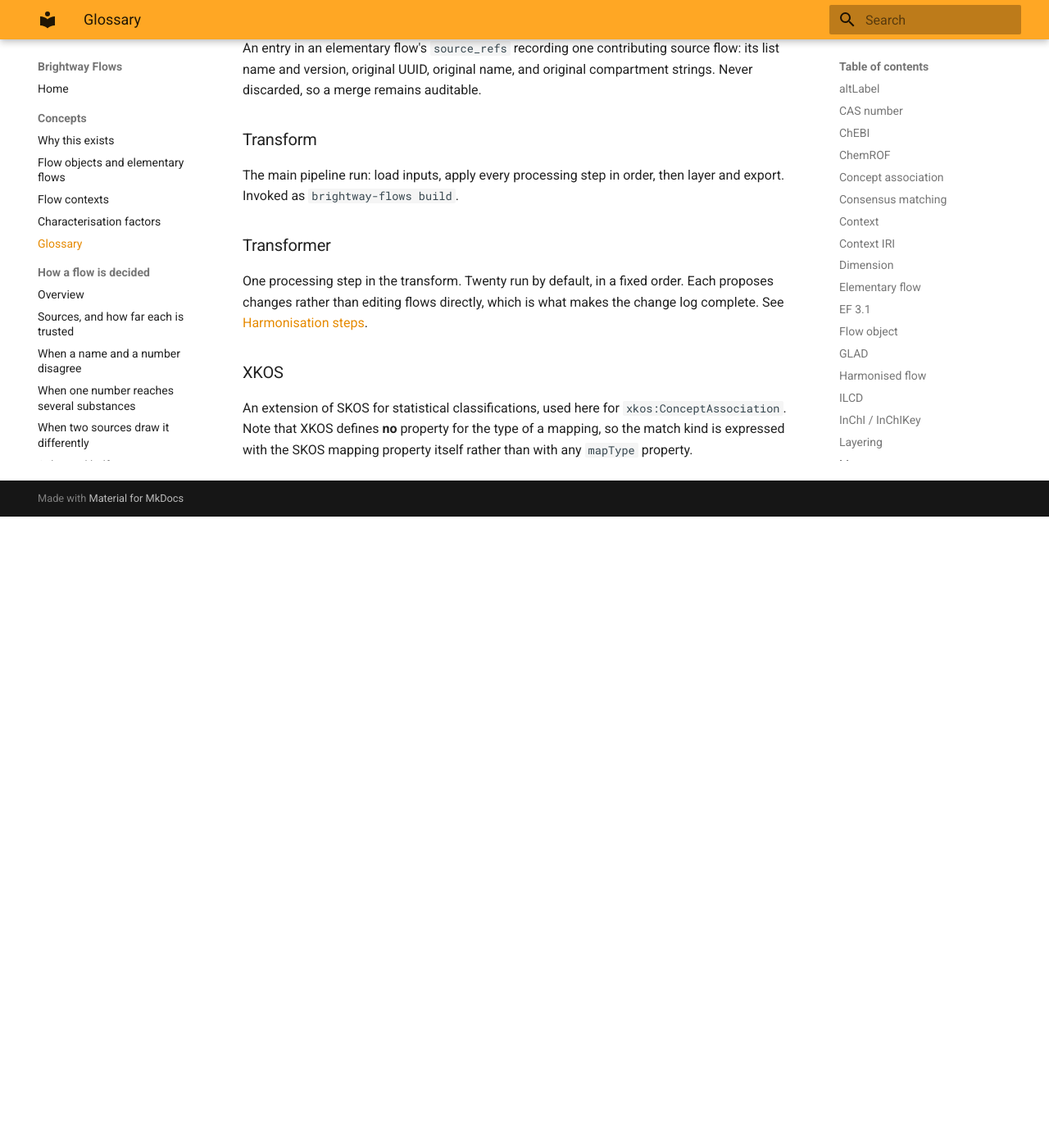
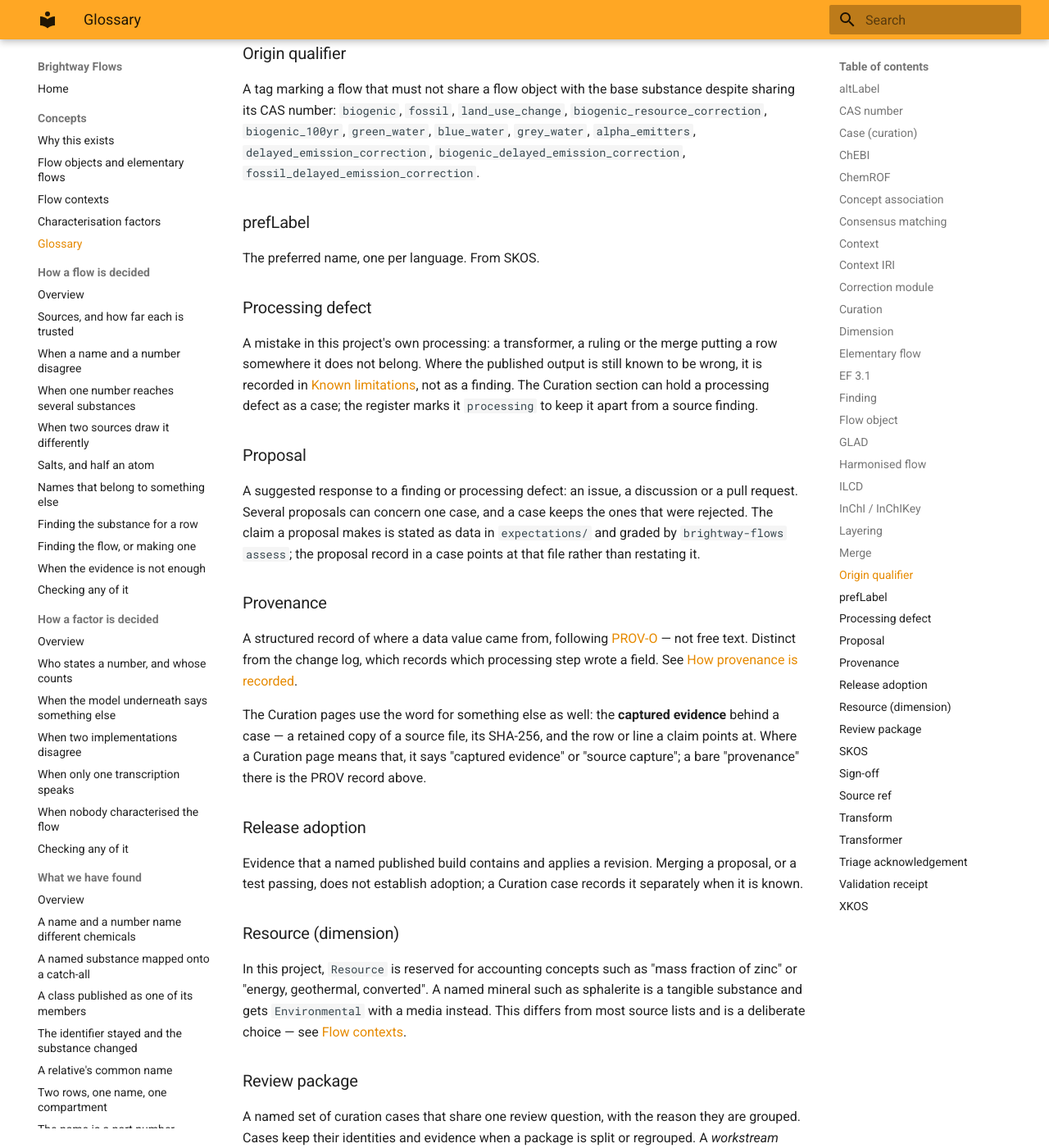
Before and after one commit to brightway-labs/brightway-flows, an MkDocs documentation site: the page built from docs/concepts/glossary.md, in a window 1280 px wide and 1400 px high, scrolled down 4101 px. Shown: the whole window at 82% size. Built offline with MkDocs 1.6.1 and Material for MkDocs 9.7.7, drawn with Linux system fonts in a browser that asks for light colours; before the commit the page ends 4731 px from its top, so only the background shows below that; some of the changed text lies outside the part shown.

Commit message:
Fold CONTEXT.md into the glossary and give finding, curation and provenance one meaning each
The root CONTEXT.md was a second glossary. Its terms now live in
docs/concepts/glossary.md, reconciled with the pages that already define
the words: a finding is an error in the source data, as findings/index.md
says, and a mistake in this project's own processing is a processing
defect; curation names both the shortlists in curation/ and the review
application's section, and the entry says which is which; provenance is a
PROV record, and the Curation pages say "captured evidence" where they
mean a retained file and its hash.

The findings overview links to the Curation guide page rather than to the
web application, so the link resolves on the mkdocs site. The Curation
guide links its baddeleyite example and the proposal its Bq/kBq example to
the findings pages they come from, says that proposals state their claim
in expectations/ for brightway-flows assess, and the eight-source page
agrees with findings/index.md about GLAD's workbook instead of correcting
it. The Checks lede keeps the sentence that two of its five checks detect
a false merge.

Co-Authored-By: Claude Fable 5.1 <noreply@anthropic.com>
Claude-Session: https://claude.ai/code/session_01WRYB68VmmBLU5vA9aGNGtA

```diff
--- a/docs/concepts/glossary.md
+++ b/docs/concepts/glossary.md
@@ -18,6 +18,16 @@ CAS Registry Number. Widely used but **not** a unique key for substance
 identity in this project's sense: one CAS may be listed by several database
 records, and database records occasionally claim a CAS belonging to a different
 substance. See [How a flow is decided](../deciding/index.md).
+
+### Case (curation)
+
+One record in the Curation section of the review application connecting a
+[finding](#finding) or a [processing defect](#processing-defect) to its
+proposals, the correction modules that could answer it, and its validation and
+review history. A case keeps rejected proposals and withdrawn conclusions. A
+*finding-class record* is a case that indexes one page of
+[What we have found](../findings/index.md); it is not itself a correction
+awaiting implementation.
 
 ### ChEBI
 
@@ -72,6 +82,26 @@ the display strings, is the authoritative form.** Contexts should always be
 resolved from the IRI; reconstructing one by parsing display strings loses
 information, because `Unknown` values are omitted from the display form.
 
+### Correction module
+
+Existing executable code — a transformer, a ruling with its data file, a
+reader of reference data — that applies one defined change, named from a case
+so that a reviewer can find the code behind a proposal. The term adds nothing
+to the code: the module is whatever `domain/rulings.py` or the transformer
+chain already registers. One module can answer several cases, and a case can
+need several modules.
+
+### Curation
+
+Two things, which should not be confused. In the code, `curation/` holds
+**shortlists**: candidate rows a person has yet to rule on. Nothing in a build
+may import it, because a shortlist decides nothing (AGENTS.md rule 15). In the
+review application, **Curation** is the section that connects cases, review
+packages and correction modules; it reads the versioned register at
+`docs/curation/register.json` and the ruling and transformer registries, and
+it changes neither. The page [From findings to reviewed
+corrections](../curation/index.md) describes that section.
+
 ### Dimension
 
 The top level of the context taxonomy: `Environmental`, `Resource`,
@@ -89,6 +119,15 @@ references. See [Flow objects and elementary flows](two-layers.md).
 
 The European Commission's Environmental Footprint reference flow list, version
 3.1, distributed in ILCD format. The base input for this project.
+
+### Finding
+
+An error found **in the source data** — in EF 3.1, ecoinvent, BAFU, the
+SimaPro-era method files, or the correspondence tables between them — with the
+evidence for the judgement, as recorded in [What we have
+found](../findings/index.md). A mistake this project made in its own processing
+is not a finding; it is a [processing defect](#processing-defect). The
+Curation section tracks both kinds of record, under those two names.
 
 ### Flow object
 
@@ -149,11 +188,41 @@ despite sharing its CAS number: `biogenic`, `fossil`, `land_use_change`,
 
 The preferred name, one per language. From SKOS.
 
+### Processing defect
+
+A mistake in this project's own processing: a transformer, a ruling or the merge
+putting a row somewhere it does not belong. Where the published output is still
+known to be wrong, it is recorded in [Known
+limitations](../reference/limitations.md), not as a finding. The Curation
+section can hold a processing defect as a case; the register marks it
+`processing` to keep it apart from a source finding.
+
+### Proposal
+
+A suggested response to a finding or processing defect: an issue, a discussion
+or a pull request. Several proposals can concern one case, and a case keeps the
+ones that were rejected. The claim a proposal makes is stated as data in
+`expectations/` and graded by `brightway-flows assess`; the proposal record in
+a case points at that file rather than restating it.
+
 ### Provenance
 
 A structured record of where a data value came from, following
 [PROV-O](https://www.w3.org/TR/prov-o/) — not free text. Distinct from the
-change log, which records which processing step wrote a field.
+change log, which records which processing step wrote a field. See [How
+provenance is recorded](../deciding/provenance.md).
+
+The Curation pages use the word for something else as well: the **captured
+evidence** behind a case — a retained copy of a source file, its SHA-256, and
+the row or line a claim points at. Where a Curation page means that, it says
+"captured evidence" or "source capture"; a bare "provenance" there is the
+PROV record above.
+
+### Release adoption
+
+Evidence that a named published build contains and applies a revision.
+Merging a proposal, or a test passing, does not establish adoption; a Curation
+case records it separately when it is known.
 
 ### Resource (dimension)
 
@@ -163,11 +232,24 @@ sphalerite is a tangible substance and gets `Environmental` with a media
 instead. This differs from most source lists and is a deliberate choice — see
 [Flow contexts](contexts.md).
 
+### Review package
+
+A named set of curation cases that share one review question, with the reason
+they are grouped. Cases keep their identities and evidence when a package is
+split or regrouped. A *workstream* groups packages by the part of the work they
+concern — method policies, historical comparisons.
+
 ### SKOS
 
 Simple Knowledge Organization System. Supplies `prefLabel`, `altLabel`,
 `definition`, and the mapping properties (`exactMatch`, `closeMatch`,
 `broadMatch`, `narrowMatch`, `relatedMatch`) used in concept associations.
+
+### Sign-off
+
+A named person's recorded judgement about one revision and one scope. Code
+review and scientific acceptance are different scopes; changing the reviewed
+revision makes a sign-off stale. A case shows "not recorded" where none exists.
 
 ### Source ref
 
@@ -187,6 +269,19 @@ Each proposes changes rather than editing flows directly, which is what makes
 the change log complete. See
 [Harmonisation steps](../reference/harmonisation-steps.md).
 
+### Triage acknowledgement
+
+A person's recorded acknowledgement of a review package's scope and next
+action, with any cases held out for separate attention (*triage exceptions*).
+It establishes no scientific approval, execution or adoption; a change to the
+package's membership or evidence requires it again.
+
+### Validation receipt
+
+A recorded execution of checks against identified code and inputs, with the
+result and its limits. The existence of a test is not a validation receipt;
+neither is a sentence saying the checks passed.
+
 ### XKOS
 
 An extension of SKOS for statistical classifications, used here for
--- a/src/brightway_flows/webapps/app/templates/checks.html
+++ b/src/brightway_flows/webapps/app/templates/checks.html
@@ -6,8 +6,10 @@
 <header class="page__header">
   <h1>Checks</h1>
   <p class="page__lede">
-    Quality control for the finished list: identity conflicts, incompatible
-    units and other invariants. Each result is an observation about this build.
+    Five questions asked of the finished list. Two of them — shared labels and
+    formula mismatches — detect a false merge, so anything they find is a real
+    error rather than a stylistic one. The other three test invariants. Each
+    result is an observation about this build.
   </p>
   <p>Follow an observation through evidence, proposals and tested corrections
     in <a href="/curation/">Curation →</a></p>
```
Also changed, not shown: CONTEXT.md (deleted, +0 -27 lines), docs/curation/eight-source-migration-coverage-2026-10-13.md (+1 -1 lines), docs/curation/index.md (+19 -7 lines), docs/curation/proposal.md (+15 -9 lines), docs/findings/index.md (+6 -6 lines), 1 other file.
